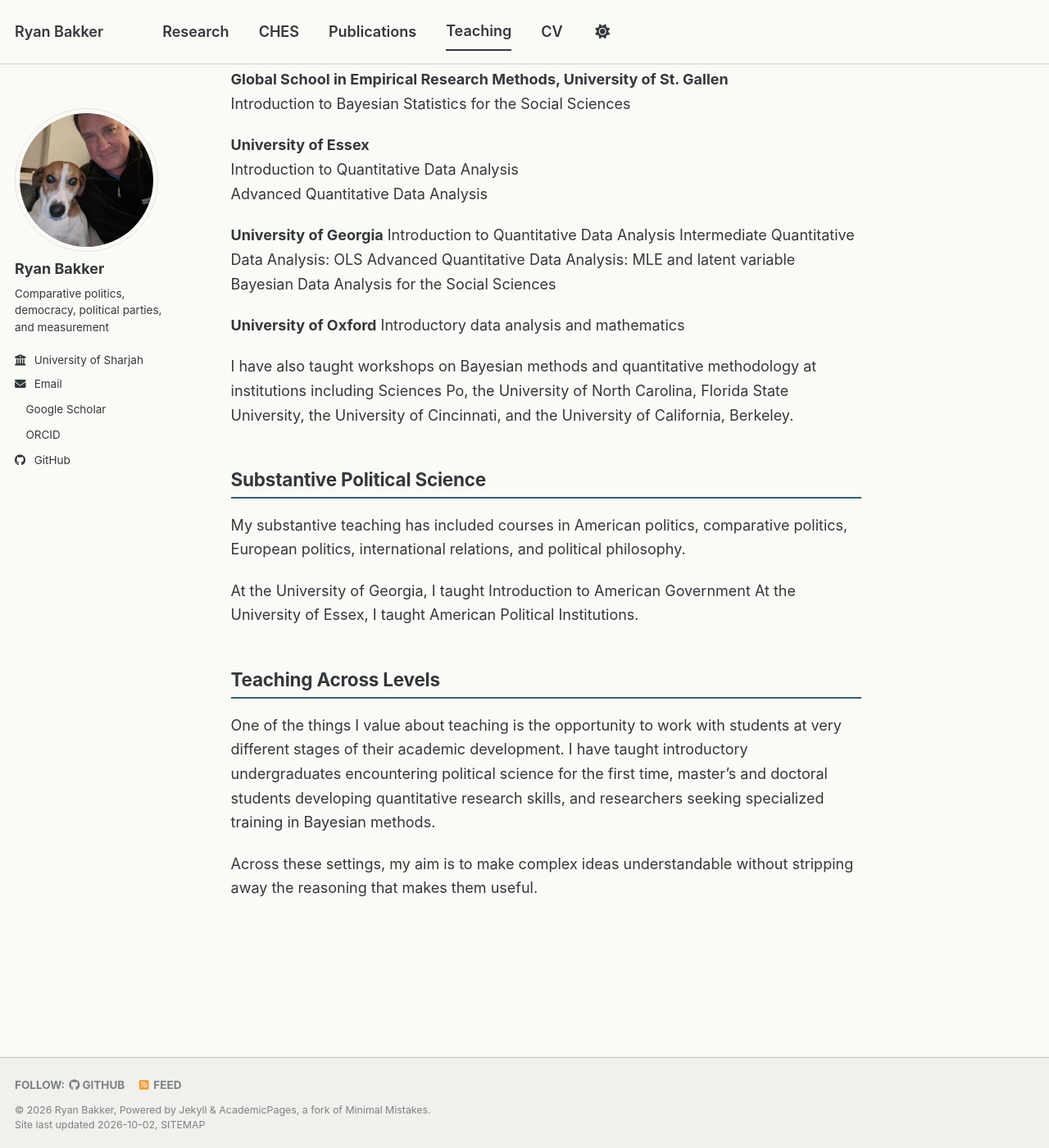
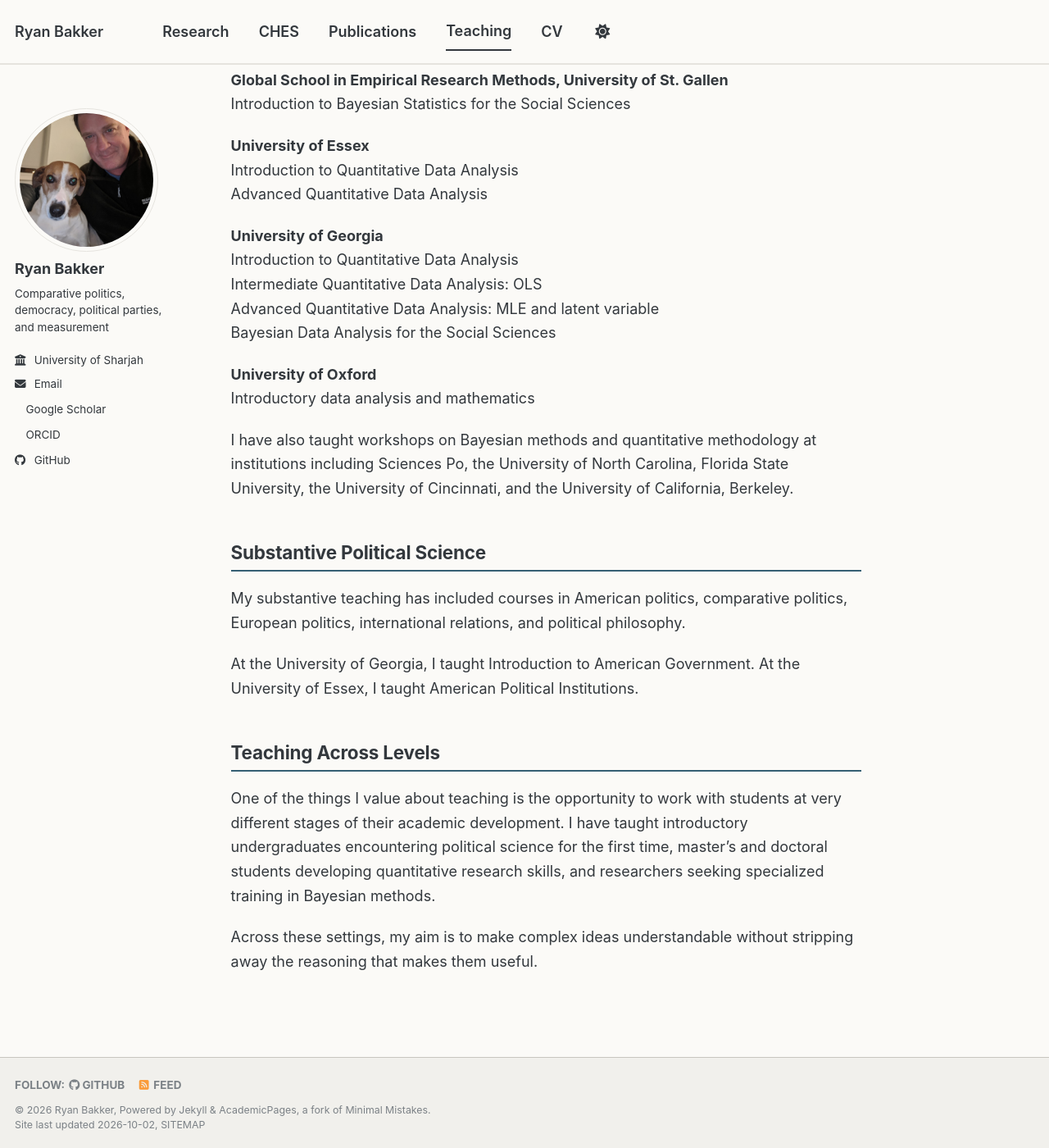
Before and after one commit to ryanbakker-ps/ryanbakker-ps.github.io, a Jekyll site: the page built from _pages/teaching.md, in a window 1280 px wide and 1400 px high, scrolled down 952 px. Shown: the whole window at 82% size. Built offline with Jekyll 4.4.1, drawn with Linux system fonts in a browser that asks for light colours; a style sheet for code colours, icons or effects is not loaded.

```diff
--- a/_pages/teaching.md
+++ b/_pages/teaching.md
@@ -37,7 +37,7 @@ Advanced Quantitative Data Analysis
 **University of Georgia**
 Introduction to Quantitative Data Analysis
 Intermediate Quantitative Data Analysis: OLS
-Advanced Quantitative Data Analysis:  MLE and latent variable
+Advanced Quantitative Data Analysis: MLE and latent variable
 Bayesian Data Analysis for the Social Sciences
 
 **University of Oxford**
@@ -50,7 +50,7 @@ I have also taught workshops on Bayesian methods and quantitative methodology at
 
 My substantive teaching has included courses in American politics, comparative politics, European politics, international relations, and political philosophy.
 
-At the University of Georgia, I taught Introduction to American Government  At the University of Essex, I taught American Political Institutions.
+At the University of Georgia, I taught Introduction to American Government.  At the University of Essex, I taught American Political Institutions.
 
 ## Teaching Across Levels
 
```
